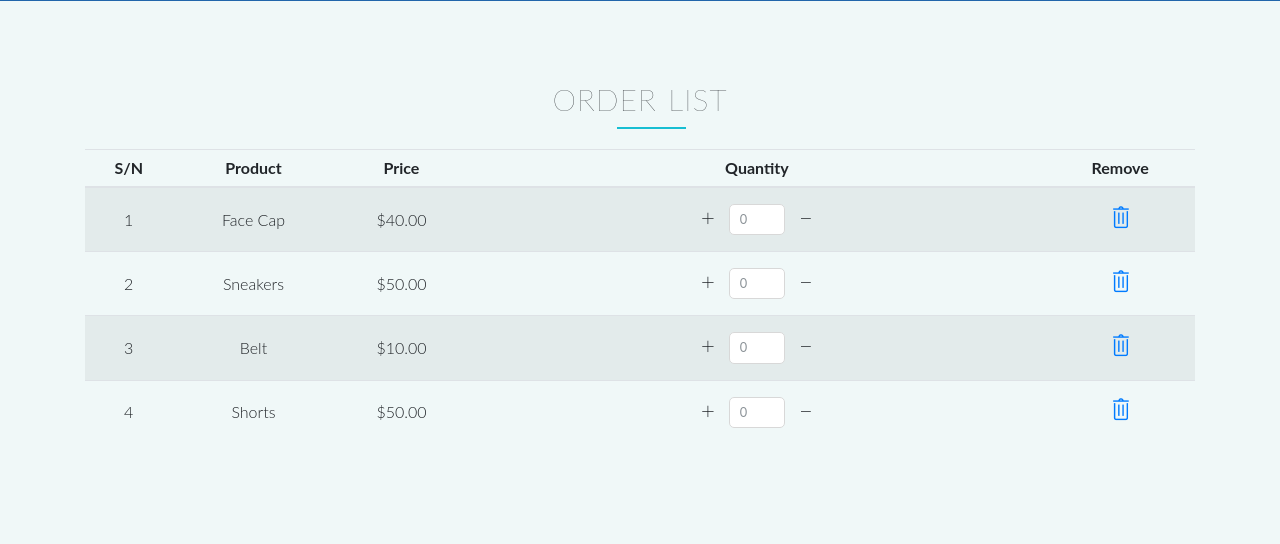
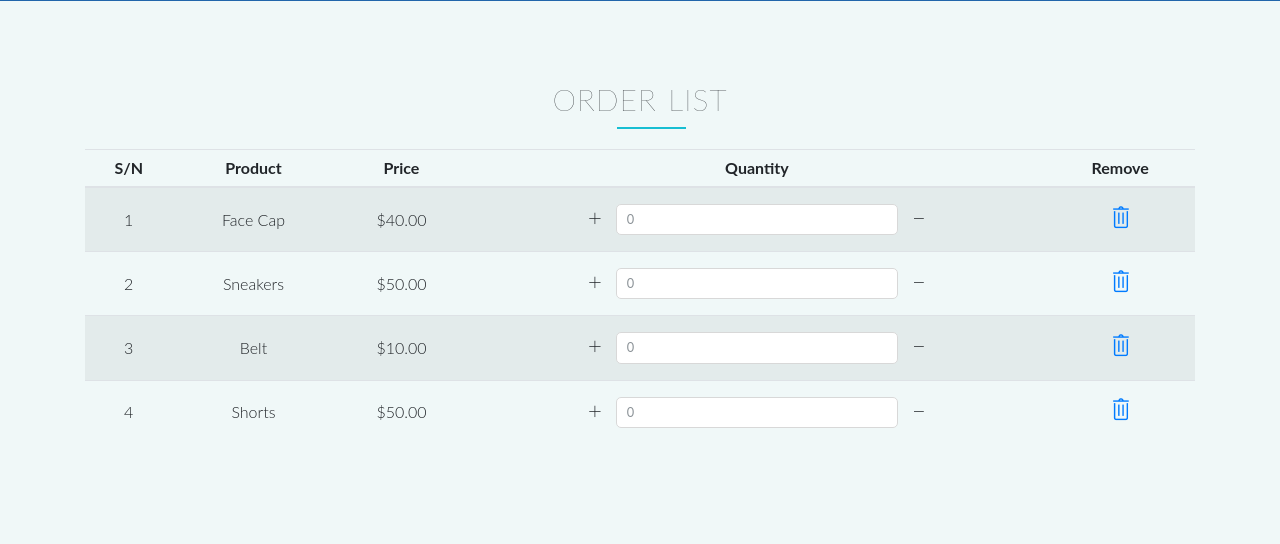
Before and after one commit to Pappyjay23/eStore, a PHP site: page /order.html in a window 1280 px wide. Shown: the part 799-1343 px from the top of the page. Run offline with PHP 8.4, Linux system fonts and the light colour scheme; style sheets or scripts are compiled from the project's sources.

Commit message:
new changes

```diff
--- a/resources/css/style.css
+++ b/resources/css/style.css
@@ -422,7 +422,8 @@ html, body {
     }
 
     .section-order input[type="text"]{
-        width: 10%;
+        width: 50%;
+        /* margin: 0 auto; */
         display: inline-block;
     }
 
```
